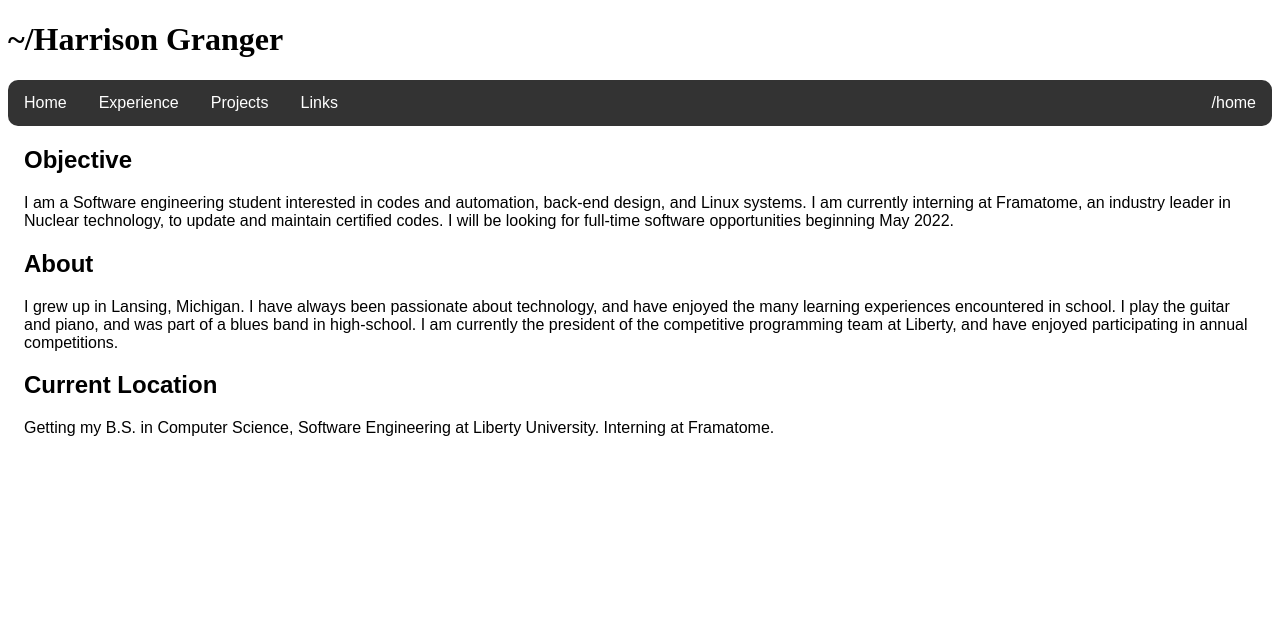
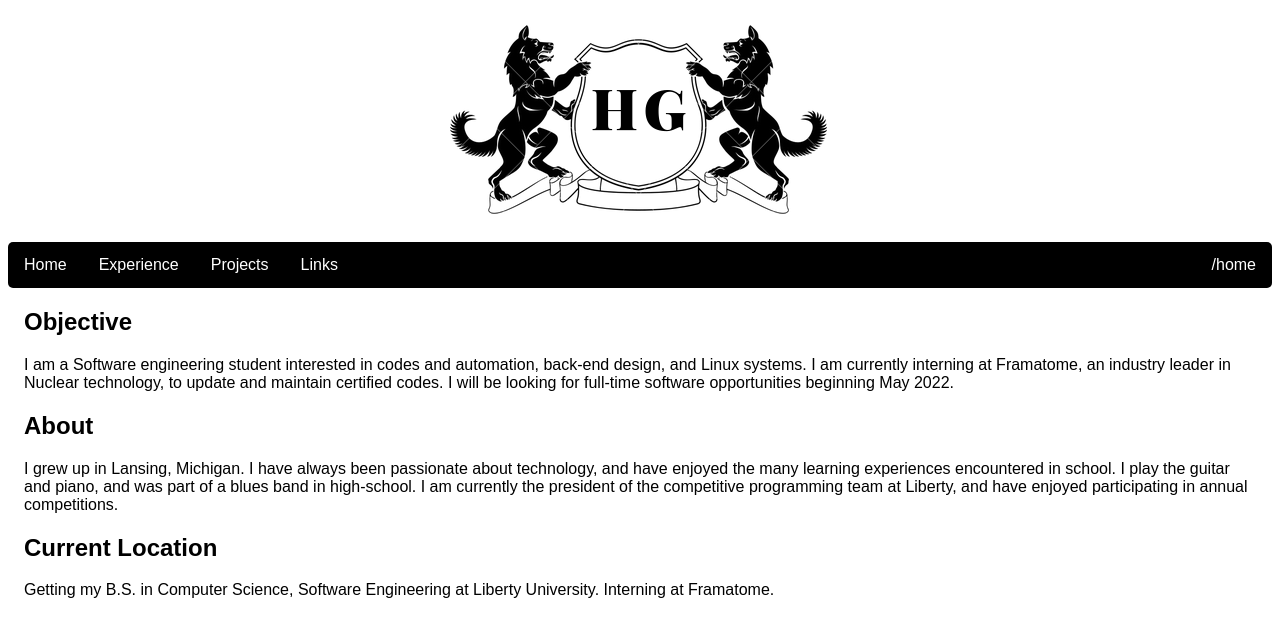
Before and after one commit to HarrisonGranger/HarrisonGranger.github.io, a plain HTML site: page index.html in a window 1280 px wide. Drawn offline with Linux system fonts and the light colour scheme.

Commit message:
added everything

```diff
--- a/index.html
+++ b/index.html
@@ -8,7 +8,7 @@
     <title>Harrison Granger Portfolio</title>
 </head>
 <body>
-<h1>~/Harrison Granger
+<img src="crest2.png" class="image">
 </h1>
 <ul class="menu">
     <li><a href="#home">Home</a></li>
--- a/style.css
+++ b/style.css
@@ -3,8 +3,8 @@
     margin: 0;
     padding: 0;
     overflow: hidden;
-    border-radius: 10px;
-    background-color: #333;
+    border-radius: 5px;
+    background-color: black
   }
 
 .menu li {
```
Also changed, not shown: experience.html (+1 -1 lines), links.html (+1 -1 lines), projects.html (+1 -1 lines).
